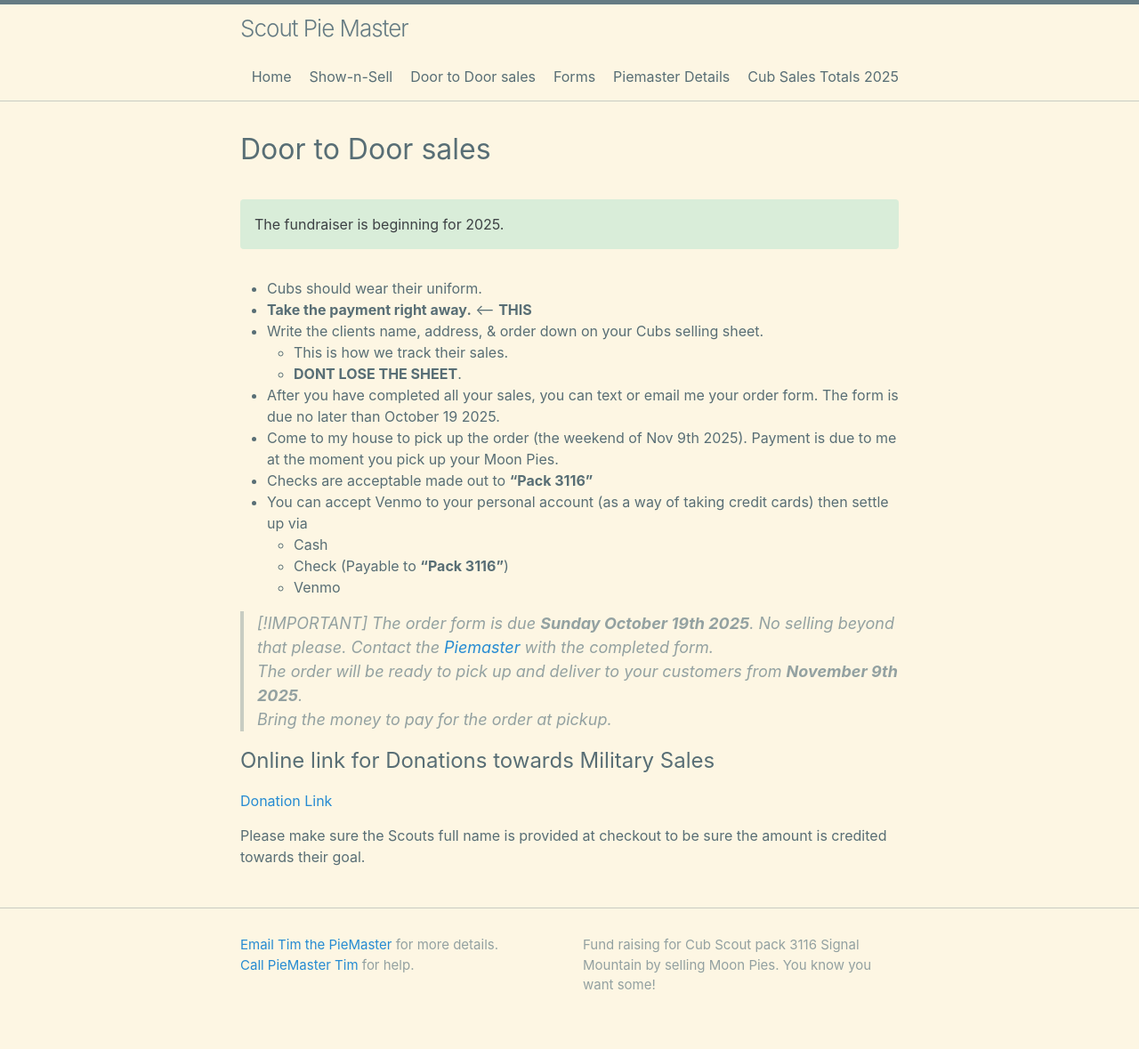
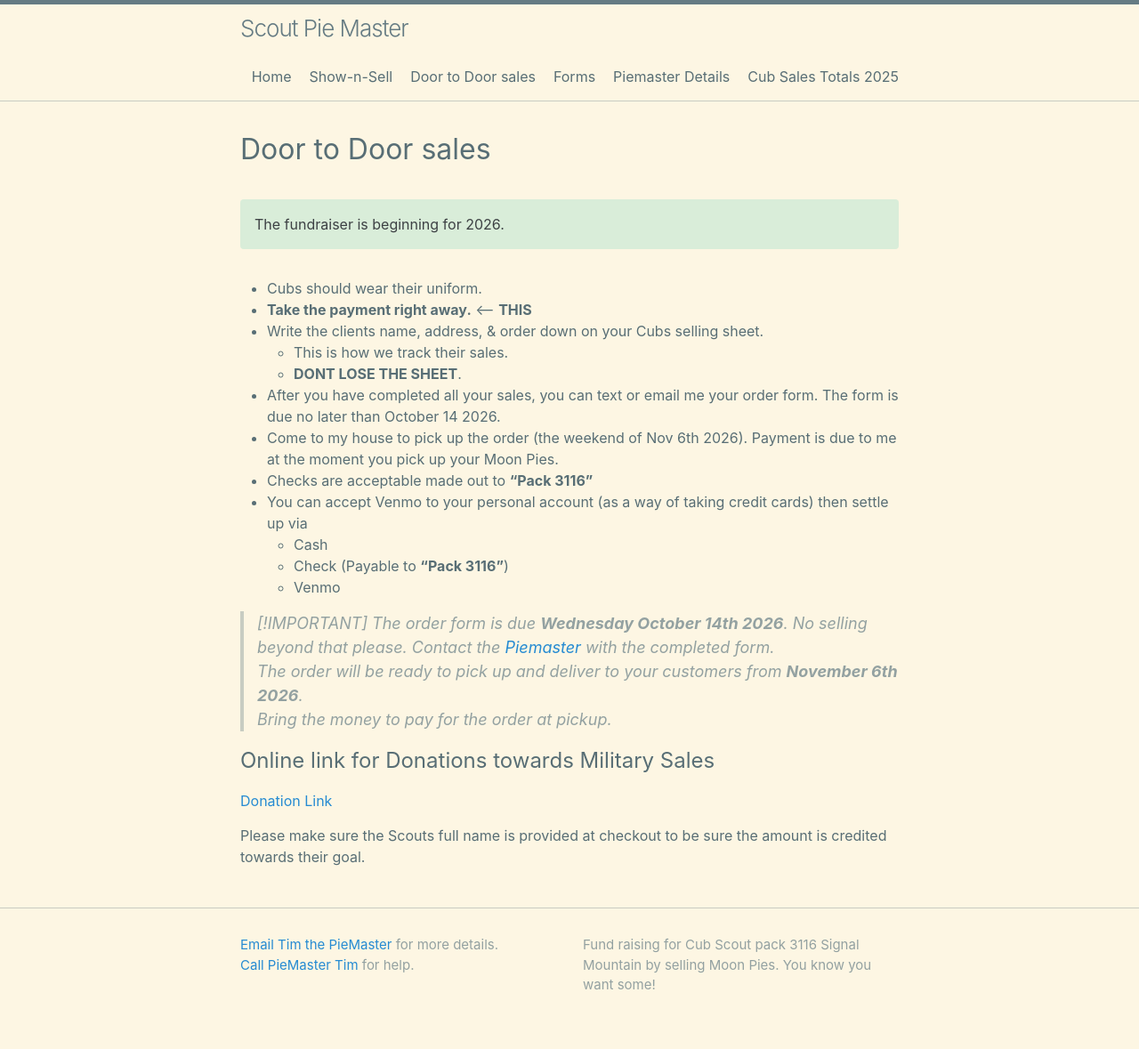
Before and after one commit to CodeJourneymen/scoutpiemaster, a Jekyll site: the page built from doortodoor.md, in a window 1280 px wide. Shown: the whole page at 89% size. Built offline with Jekyll 4.4.1, drawn with Linux system fonts in a browser that asks for light colours.

Commit message:
Update doortodoor.md
Updated for 2026

```diff
--- a/doortodoor.md
+++ b/doortodoor.md
@@ -4,7 +4,7 @@ title: Door to Door sales
 permalink: /doortodoor/
 ---
 
-The fundraiser is beginning for 2025.<br/>
+The fundraiser is beginning for 2026.<br/>
 {: .notice--success }
 
 
@@ -14,8 +14,8 @@ The fundraiser is beginning for 2025.<br/>
 - Write the clients name, address, & order down on your Cubs selling sheet.
     - This is how we track their sales.
     - **DONT LOSE THE SHEET**.
-- After you have completed all your sales, you can text or email me your order form. The form is due no later than October 19 2025.
-- Come to my house to pick up the order (the weekend of Nov 9th 2025). Payment is due to me at the moment you pick up your Moon Pies.
+- After you have completed all your sales, you can text or email me your order form. The form is due no later than October 14 2026.
+- Come to my house to pick up the order (the weekend of Nov 6th 2026). Payment is due to me at the moment you pick up your Moon Pies.
 - Checks are acceptable made out to **"Pack 3116"**
 - You can accept Venmo to your personal account (as a way of taking credit cards) then settle up via
     - Cash
@@ -24,8 +24,8 @@ The fundraiser is beginning for 2025.<br/>
 
 
 > [!IMPORTANT]
-> The order form is due **Sunday October 19th 2025**. No selling beyond that please. Contact the [Piemaster](/piemaster) with the completed form.<br/>
-> The order will be ready to pick up and deliver to your customers from **November 9th 2025**.<br/>
+> The order form is due **Wednesday October 14th 2026**. No selling beyond that please. Contact the [Piemaster](/piemaster) with the completed form.<br/>
+> The order will be ready to pick up and deliver to your customers from **November 6th 2026**.<br/>
 > Bring the money to pay for the order at pickup.<br/>
 
 
```
